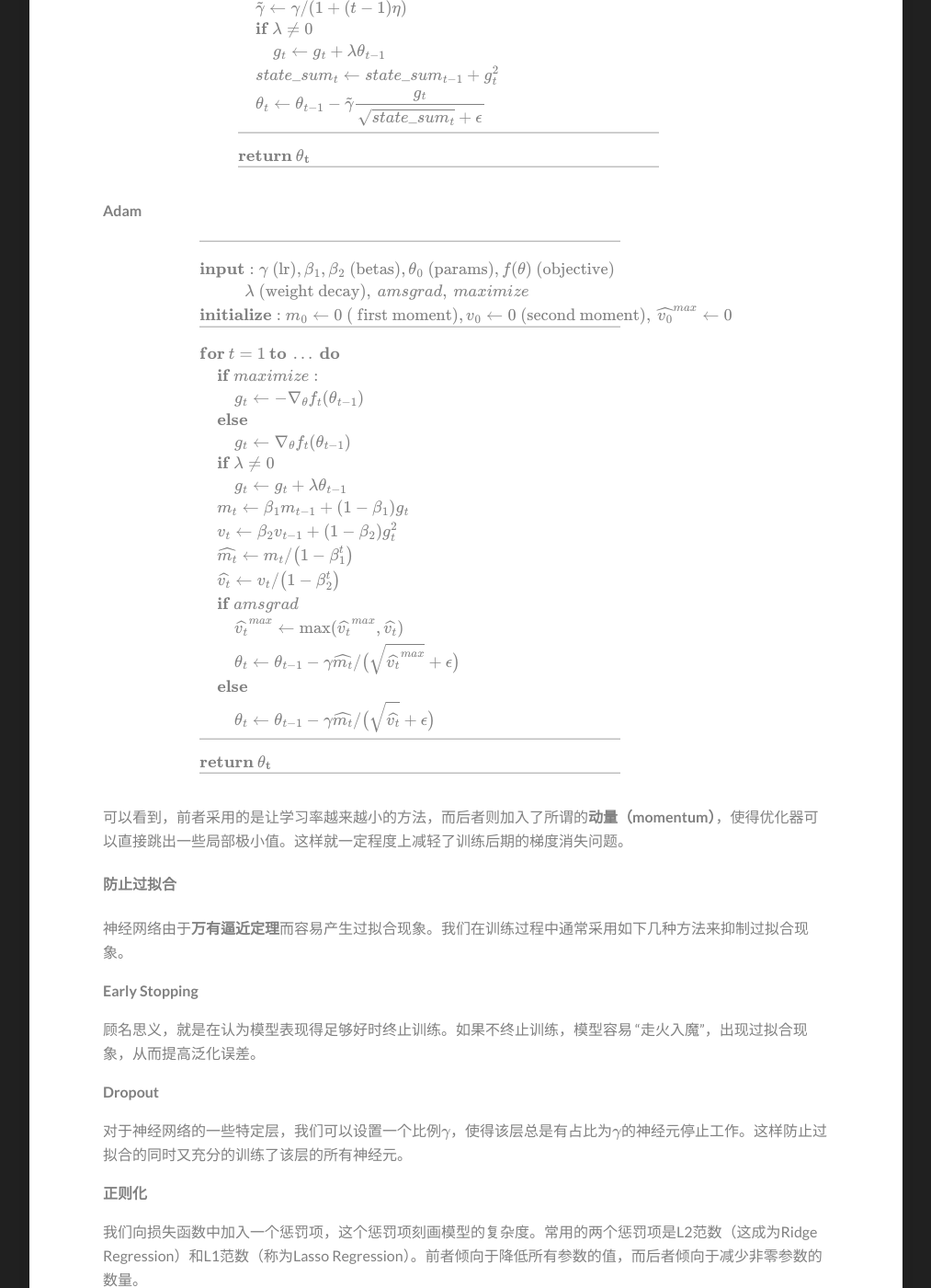
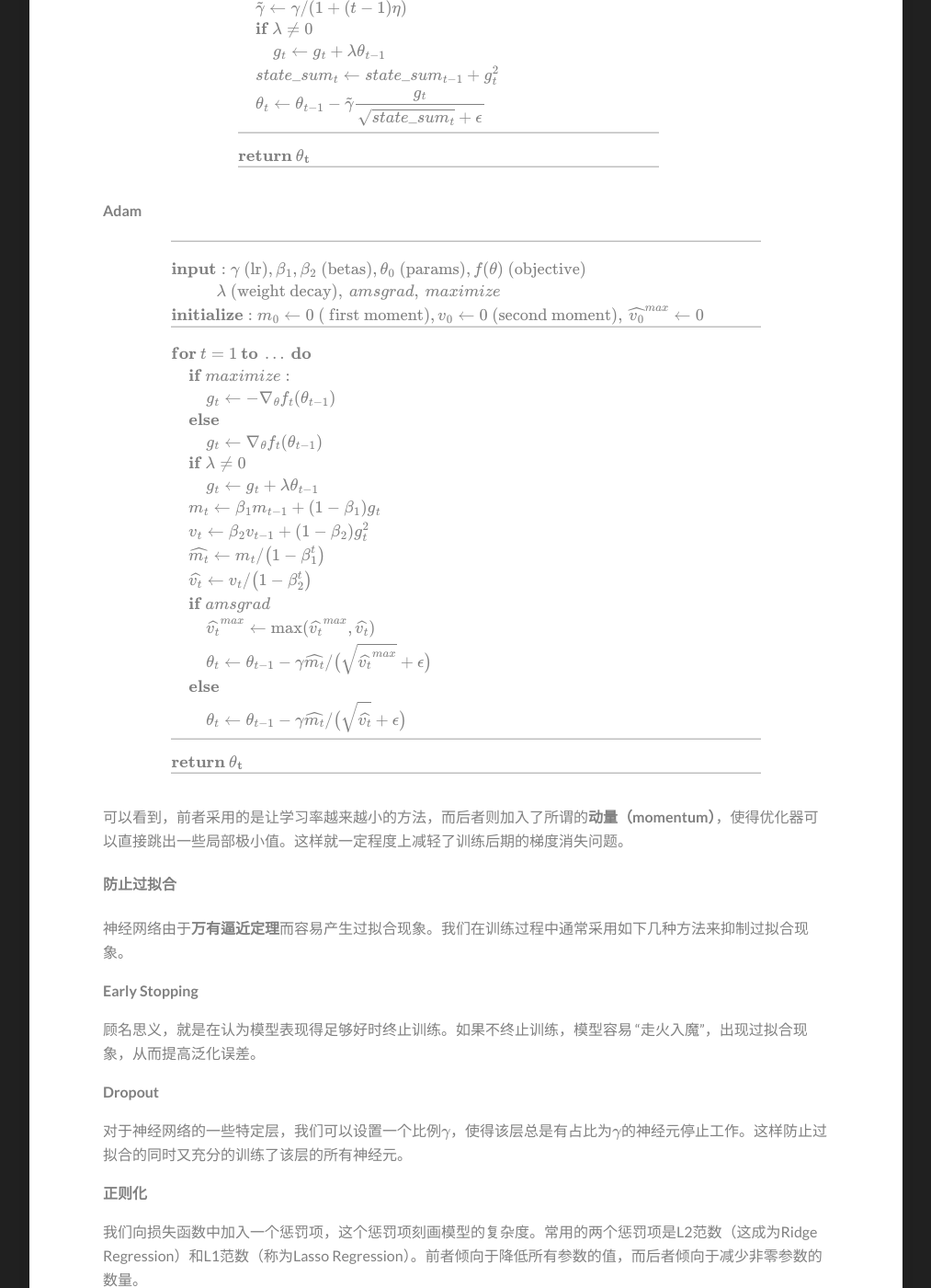
Before and after one commit to hrjtju/hrjtju.github.io, a Jekyll site: the page built from _posts/2022-08-24-DatawhaleML-3.md, in a window 1280 px wide and 1400 px high, scrolled down 7124 px. Shown: the whole window at 92% size, without its empty margins (133-1146 px from the left). Built offline with Jekyll 4.4.1, drawn with Linux system fonts in a browser that asks for light colours; formulas are drawn with MathJax 3.

Commit message:
Update 2022-08-24-DatawhaleML-3.md

```diff
--- a/_posts/2022-08-24-DatawhaleML-3.md
+++ b/_posts/2022-08-24-DatawhaleML-3.md
@@ -367,14 +367,14 @@ $$
 
 $$
 \begin{aligned}
-            &\overline{\kern{25em}}                                                                \\
+            &\overline{\kern{35em}}                                                                \\
             &\textbf{input}      : \gamma \text{ (lr)}, \beta_1, \beta_2
                 \text{ (betas)},\theta_0 \text{ (params)},f(\theta) \text{ (objective)}          \\
             &\hspace{13mm}      \lambda \text{ (weight decay)},  \: \textit{amsgrad},
                 \:\textit{maximize}                                                              \\
             &\textbf{initialize} :  m_0 \leftarrow 0 \text{ ( first moment)},
                 v_0\leftarrow 0 \text{ (second moment)},\: \widehat{v_0}^{max}\leftarrow 0\\[-1.ex]
-            &\overline{\kern{25em}}                                                                \\
+            &\overline{\kern{35em}}                                                                \\
             &\textbf{for} \: t=1 \: \textbf{to} \: \ldots \: \textbf{do}                         \\
 
             &\hspace{5mm}\textbf{if} \: \textit{maximize}:                                       \\
@@ -395,9 +395,9 @@ $$
             &\hspace{5mm}\textbf{else}                                                           \\
             &\hspace{10mm}\theta_t \leftarrow \theta_{t-1} - \gamma \widehat{m_t}/
                 \big(\sqrt{\widehat{v_t}} + \epsilon \big)                                       \\
-            &\overline{\kern{25em}}                                                         \\[-1.ex]
+            &\overline{\kern{35em}}                                                         \\[-1.ex]
             &\bf{return} \:  \theta_t                                                     \\[-1.ex]
-            &\overline{\kern{25em}}                                                         \\[-1.ex]
+            &\overline{\kern{35em}}                                                         \\[-1.ex]
        \end{aligned}
 $$
 
```
